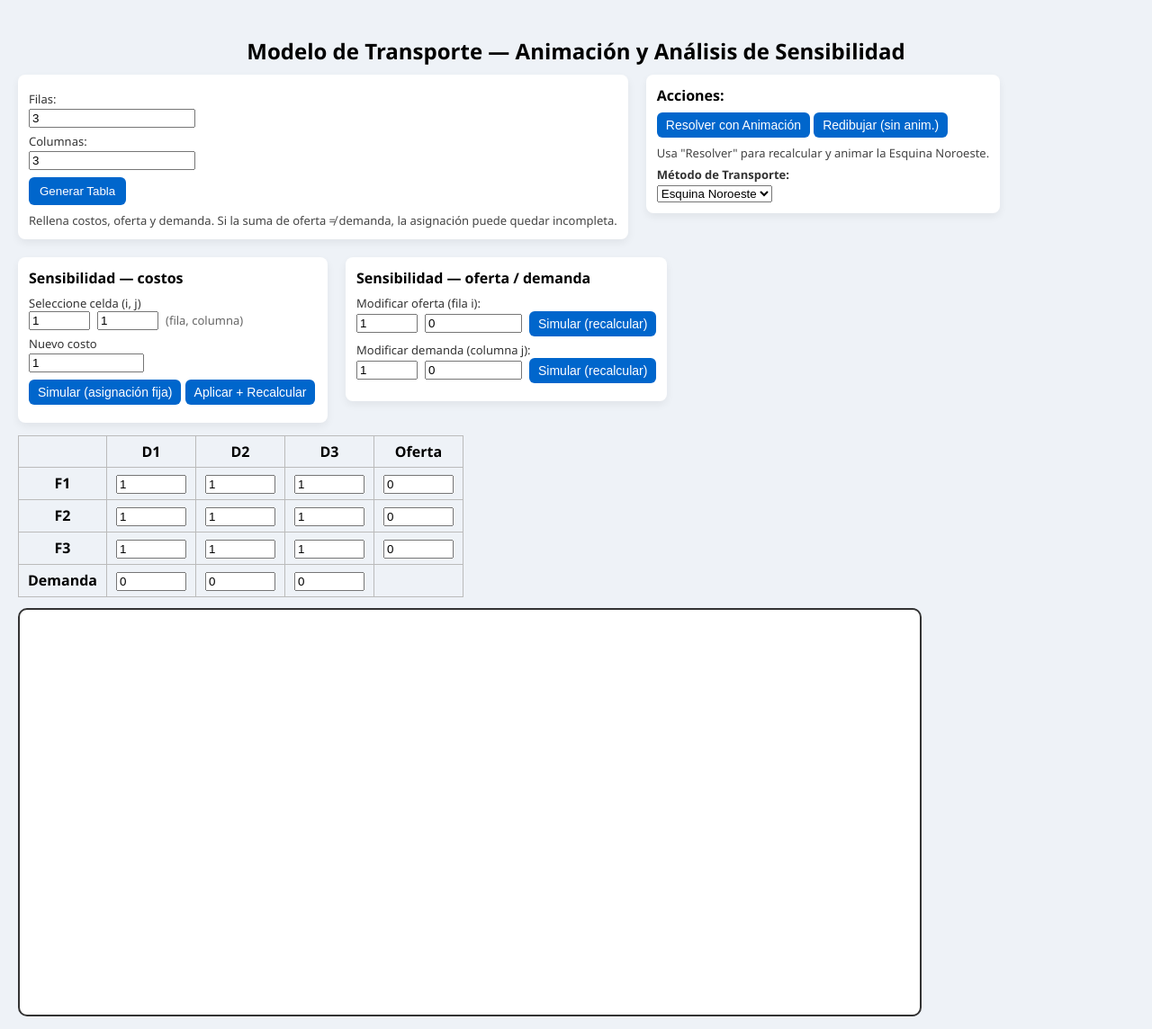
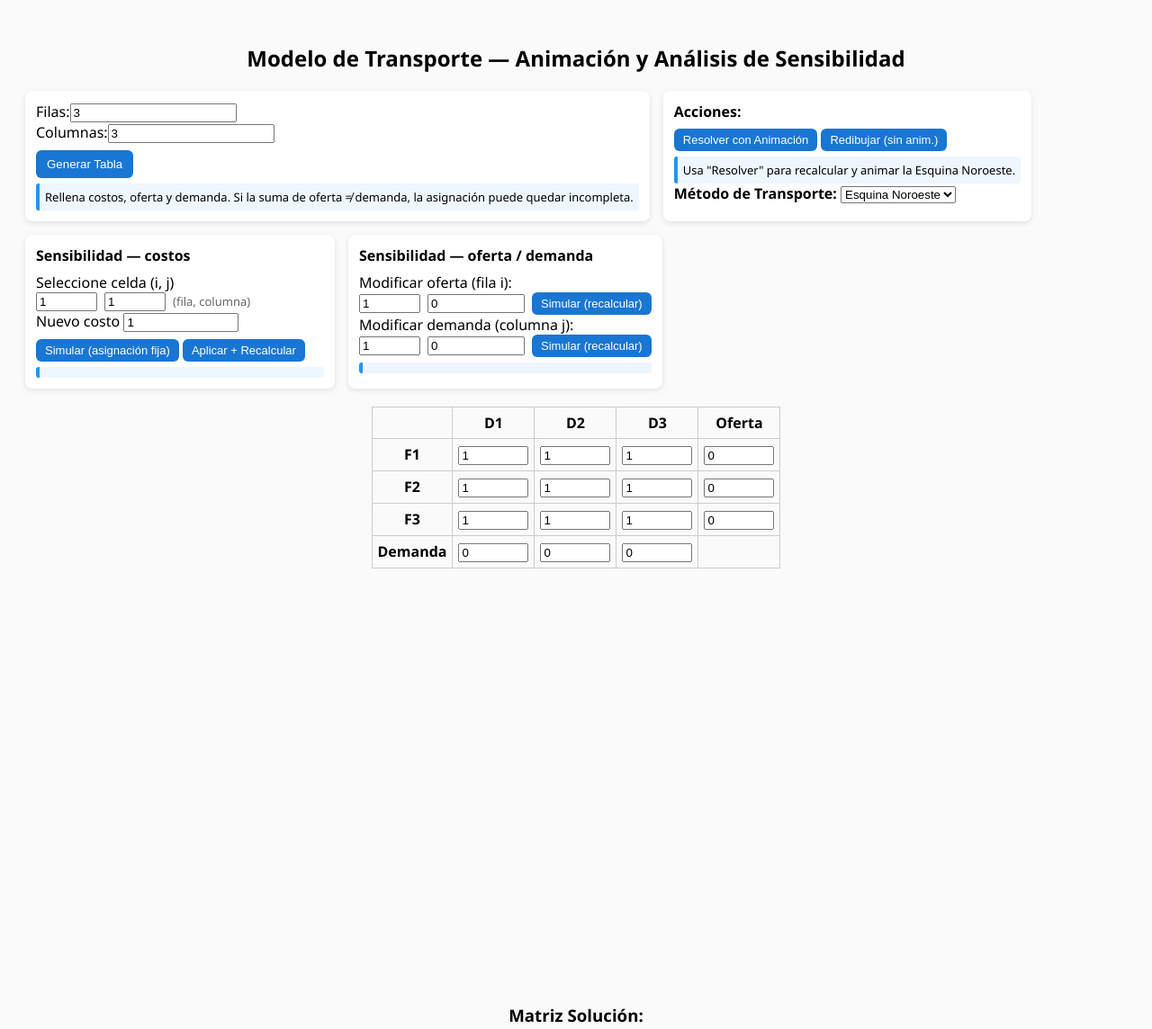
Before and after one commit to Aletarget/ModeloTransporte, a plain HTML site: page index.html in a window 1280 px wide. Shown: the top 1144 px of the page at 90% size. Drawn offline with Linux system fonts and the light colour scheme.

Commit message:
Cambios graficos

```diff
--- a/styles.css
+++ b/styles.css
@@ -1,60 +1,69 @@
 body {
-    margin: 0;
+    font-family: Segoe UI, sans-serif;
+    background: #fafafa;
     padding: 20px;
-    background: #eef2f7;
-    font-family: "Segoe UI", sans-serif;
 }
-h2 {
+
+h2, h3 {
     text-align: center;
-    margin-bottom: 10px; }
-.controls {
-    display:flex;
-    gap:20px;
-    flex-wrap:wrap;
-    align-items:flex-start; }
-.box {
-    background:#fff;
-    padding:12px;
-    border-radius:8px;
-    box-shadow:0 4px 10px rgba(0,0,0,0.06); }
-canvas {
-    border: 2px solid #333;
-    background: #fff;
-    border-radius: 10px;
-    margin-top: 12px; }
-.btn {
-    padding: 8px 12px;
-    background: #0066cc;
-    border: none;
-    border-radius: 6px;
-    color: white;
-    cursor: pointer; }
-.btn:hover {
-    background:#004999; }
-.small {
-    padding:6px 10px;
-    font-size:14px; }
-label{
-    display:block;
-    font-size:13px;
-    margin-top:6px;
-    color:#333; }
+}
+
 table {
     border-collapse: collapse;
-    margin-top: 10px; }
+    margin: 10px auto;
+}
+
 table td, table th {
-    padding: 6px 10px;
-    border: 1px solid #bbb; }
-#solucion table {
-    background:#fafafa; }
+    border: 1px solid #ccc;
+    padding: 6px;
+    text-align: center;
+}
+
+.controls {
+    display: flex;
+    flex-wrap: wrap;
+    gap: 15px;
+    margin-bottom: 20px;
+}
+
+.box {
+    background: white;
+    border-radius: 8px;
+    padding: 12px;
+    box-shadow: 0 2px 6px rgba(0,0,0,0.1);
+}
+
+.btn {
+    background: #1976d2;
+    color: white;
+    border: none;
+    padding: 8px 12px;
+    border-radius: 6px;
+    cursor: pointer;
+}
+
+.btn.small {
+    padding: 5px 10px;
+    font-size: 13px;
+}
+
 .notice {
-    font-size:13px;
-    color:#444;
-    margin-top:8px; }
+    margin-top: 6px;
+    background: #eef6ff;
+    padding: 6px;
+    border-left: 4px solid #2196f3;
+    font-size: 13px;
+    border-radius: 3px;
+}
+
 .result-line {
-    margin-top:8px;
-    font-weight:600; }
+    font-size: 18px;
+    text-align: center;
+    margin-top: 10px;
+}
+
 .flex-row {
-    display:flex;
-    gap:8px;
-    align-items:center; }
+    display: flex;
+    gap: 8px;
+    align-items: center;
+}
```
